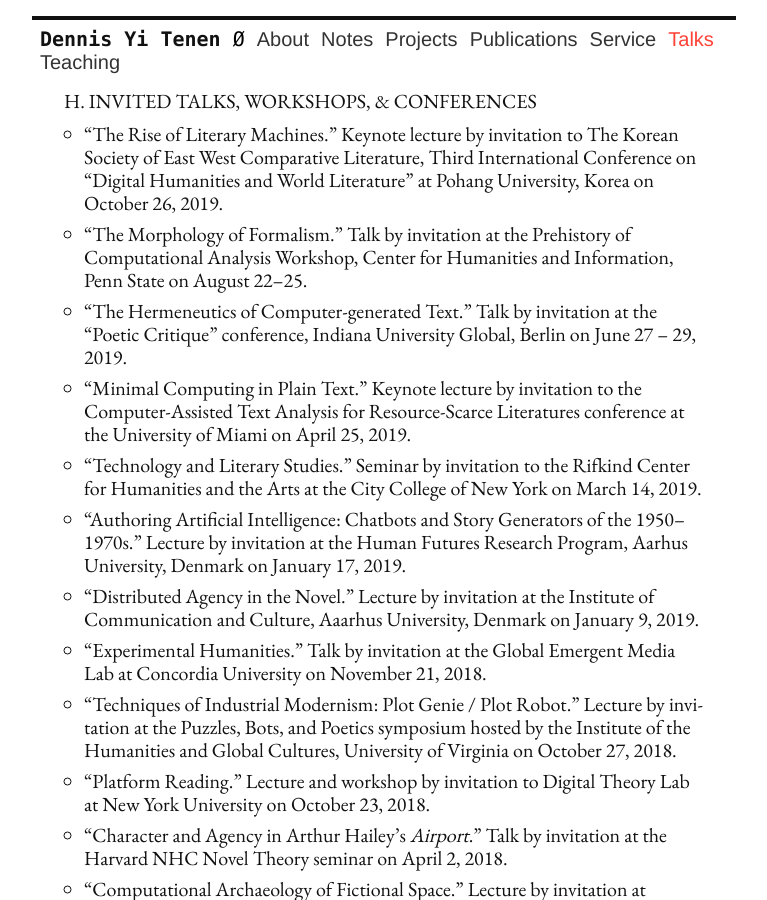
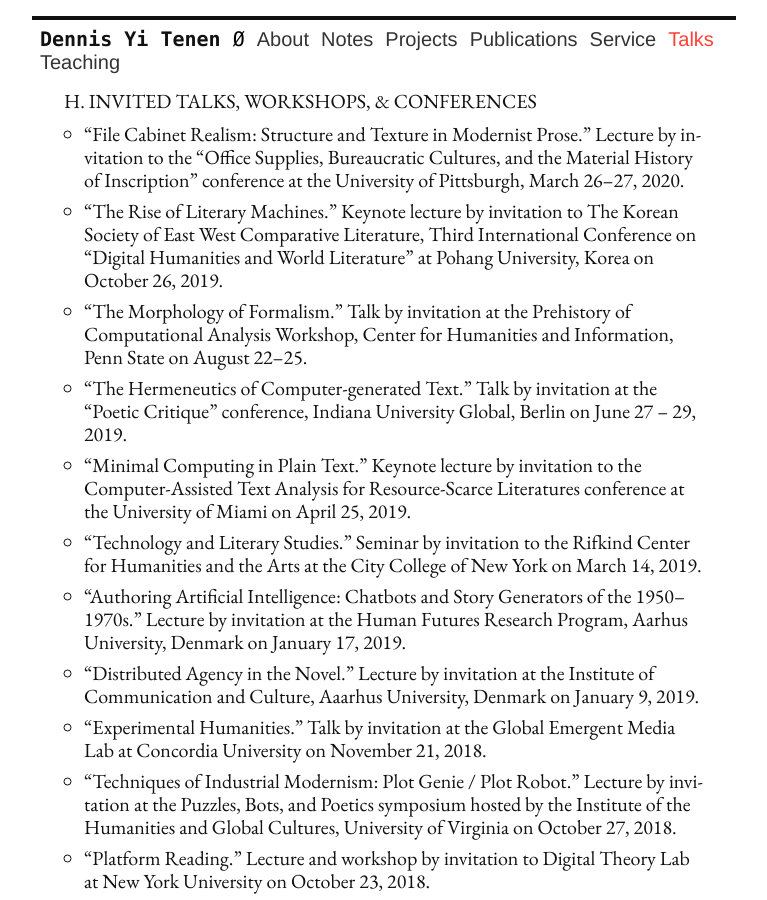
Before and after one commit to denten/denten.github.io, a Jekyll site: the page built from _pages/talks.md, in a window 1280 px wide and 900 px high. Shown: the whole window, without its empty margins (256-1023 px from the left). Built offline with Jekyll 4.4.1, drawn with Linux system fonts in a browser that asks for light colours.

Commit message:
update lecture schedule

```diff
--- a/_includes/CV/06-talks.md
+++ b/_includes/CV/06-talks.md
@@ -1,6 +1,9 @@
 ## H. Invited Talks, Workshops, & Conferences
 
 
+- "File Cabinet Realism: Structure and Texture in Modernist Prose." Lecture by invitation to
+  the "Office Supplies, Bureaucratic Cultures, and the Material History of Inscription"
+conference at the University of Pittsburgh, March 26--27, 2020.
 - "The Rise of Literary Machines." Keynote lecture by invitation to The Korean Society of East
   West Comparative Literature, Third International Conference on "Digital Humanities and World
 Literature" at Pohang University, Korea on October 26, 2019.
@@ -9,7 +12,8 @@
 - "The Hermeneutics of Computer-generated Text." Talk by invitation at the "Poetic Critique"
   conference, Indiana University Global, Berlin on June 27 -- 29, 2019.
 - "Minimal Computing in Plain Text." Keynote lecture by invitation to the Computer-Assisted
-  Text Analysis for Resource-Scarce Literatures conference at the University of Miami on April 25, 2019.
+  Text Analysis for Resource-Scarce Literatures conference at the University of Miami on April
+25, 2019.
 - "Technology and Literary Studies." Seminar by invitation to the Rifkind Center for Humanities
   and the Arts at the City College of New York on March 14, 2019.
 - "Authoring Artificial Intelligence: Chatbots and Story Generators of the 1950--1970s."
@@ -54,7 +58,8 @@
 - "Modeling Space: Quantitative Parsimony in Computational Literary Analysis." Lecture by
   invitation at the [Analysing
 Text](https://web.archive.org/web/20190219200545/https://dongpng.github.io/attached/index.html)
-conference hosted by the Alan Turing Institute at the British Library, London on September 22, 2017.
+conference hosted by the Alan Turing Institute at the British Library, London on September 22,
+2017.
 - "Version Control for Textual Criticism." Lecture and workshop by invitation at the What is a
   Book in the 21st Century? seminar, Columbia University on January 20, 2017.
 - "Technologies of Dissent: Shadow Libraries." Lecture by invitation at the The Black Sea
@@ -92,7 +97,8 @@
 - "Civic Scholarship." Lecture by invitation at the Research Without Borders conference,
   Columbia University on February 27, 2014.
 - "Visualizing Book Piracy." Conference address by invitation at Detective: Advanced Data
-  Visualization Project, Graduate School of Architecture, Columbia University on February 3, 2014.
+  Visualization Project, Graduate School of Architecture, Columbia University on February 3,
+2014.
 - "Algorithmic Agency." Lecture by invitation at the Cognitive Theory and the Arts Seminar,
   Harvard Humanities Center on November 21, 2013.
 - "Authoring in Plain Text." Workshop by invitation at the Center for Science and the
@@ -107,7 +113,8 @@
 - "Hacking the Archive." Lecture by invitation at the New Media in Education Conference,
   Columbia University on February 1, 2013.
 - "Digital Humanities at Columbia." Lecture by invitation at the Integrative Graduate Education
-  and Research Traineeship, Department of Computer Science, Columbia University on November 27, 2012.
+  and Research Traineeship, Department of Computer Science, Columbia University on November 27,
+2012.
 - "Growth and Decay of Shared Knowledge." Lecture at the Berkman Klein Center for Internet and
   Society, Harvard University on April 3, 2012.
 - "Reflections on the 'Laboratory' Paradigm in the Humanities." Lecture at the Berkman Klein
```
